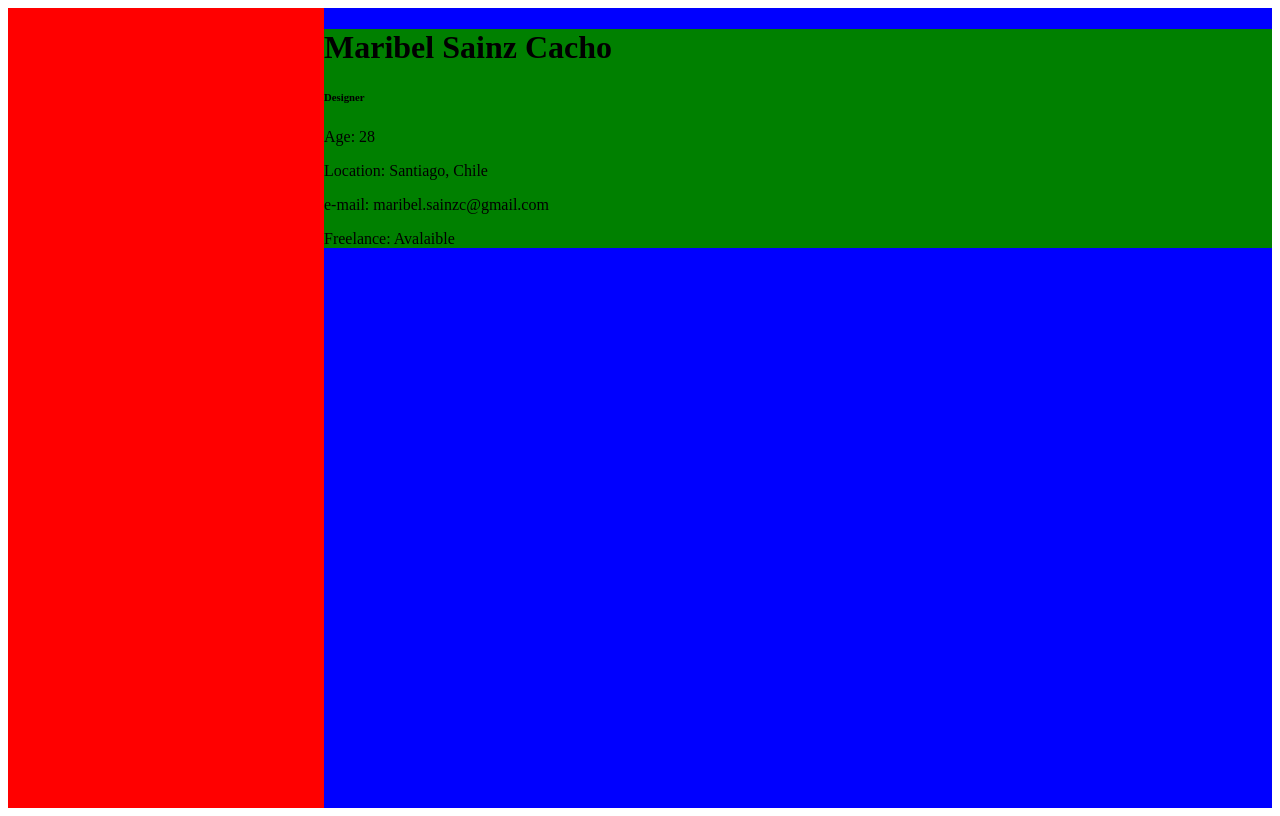
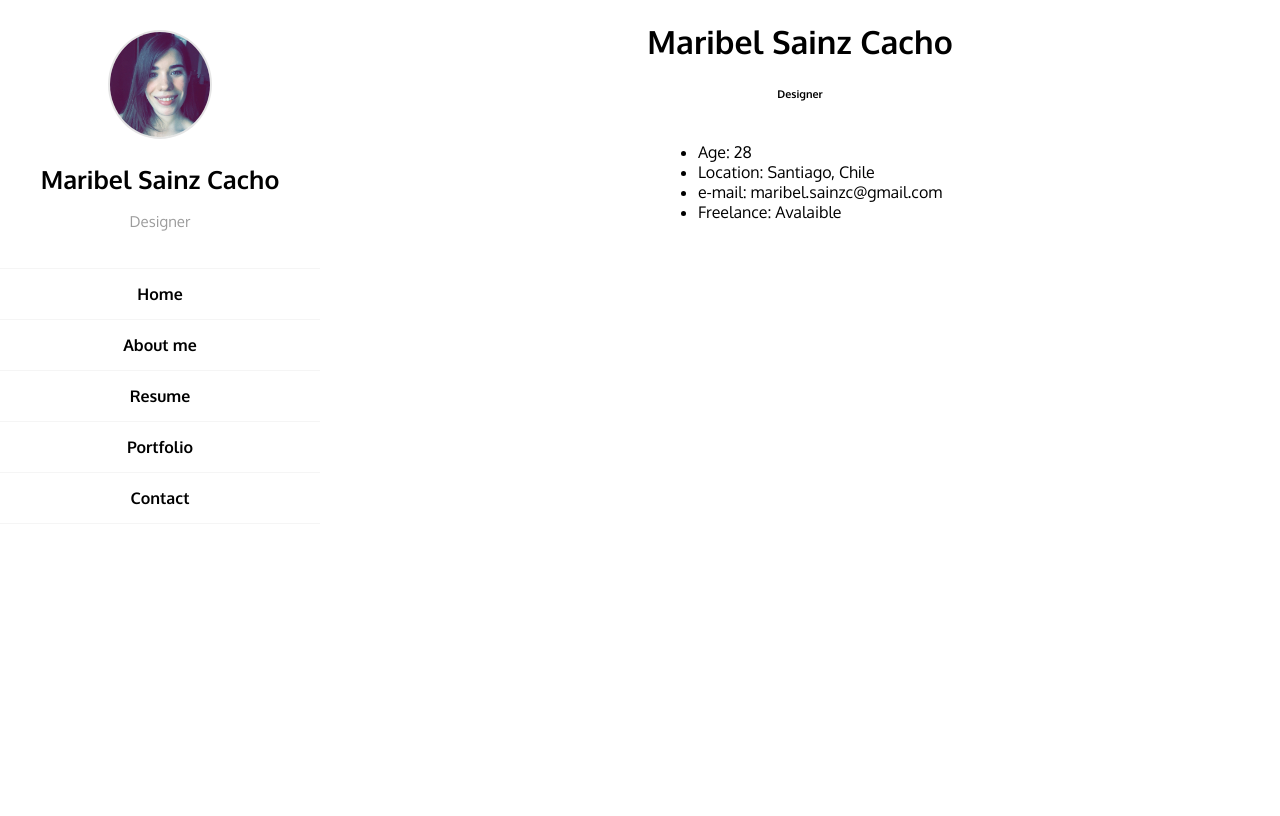
Before and after one commit to maribelsainz/Portafolio, a plain HTML site: page index.html in a window 1280 px wide. Drawn offline with Linux system fonts and the light colour scheme.

Commit message:
Barra izquierda finalizada

```diff
--- a/index.html
+++ b/index.html
@@ -6,18 +6,56 @@
     <meta http-equiv="X-UA-Compatible" content="ie=edge">
     <title>Portfolio Maribel Sainz</title>
     <link rel="stylesheet" href="styles.css">
+    <link href="https://fonts.googleapis.com/css?family=Oxygen:300,400,700" rel="stylesheet">
 </head>
 <body>
     <div id="flex">
-        <div id="left"></div>
+        <div id="left">
+            <div id="box_flex_superior">
+                <div id="img_wrapper">
+                    <img id="foto_perfil" src="img/IMG_6072 2.jpg" >
+                </div>
+                <div id="my_name_menu">
+                    <h1>Maribel Sainz Cacho</h1>
+                </div>
+                <div id="my_profesion_menu"><h2>Designer</h2></div>
+            </div>
+            <div id= "box_flex_inferior">
+                            <div class= "menu_item">
+                                <a href="http://">Home</a>
+                            </div>
+                            <div class= "menu_item">
+                                <a href="http://">About me</a>
+                            </div>
+                            <div class= "menu_item">
+                                <a href="http://">Resume</a>
+                            </div>
+                            <div class= "menu_item">
+                                <a href="http://">Portfolio</a>
+                            </div>
+                            <div class= "menu_item">
+                                <a href="http://">Contact</a>
+                            </div>
+                <div>
+
+                    </div>
+
+            </div>
+        </div>
         <div id="right">
             <div id="home">
-                <h1>Maribel Sainz Cacho</h1>
-                <h6>Designer</h6>
-                <p>Age: 28</p>
-                <p>Location: Santiago, Chile</p>
-                <p>e-mail: maribel.sainzc@gmail.com</p>
-                <p>Freelance: Avalaible</p>
+                <h1 id="my_name">Maribel Sainz Cacho</h1>
+                <h6 id="my_profesion">Designer</h6>
+                <div id="info_home">
+                    <ul id="info_home_list">
+                        <li>Age: 28</li>
+                        <li>Location: Santiago, Chile</li>
+                        <li>e-mail: maribel.sainzc@gmail.com</li>
+                        <li>Freelance: Avalaible</li>
+                    </ul>
+
+                </div>
+
             </div>
         </div>
 
--- a/styles.css
+++ b/styles.css
@@ -1,15 +1,101 @@
+body {
+    font-family: 'Oxygen', sans-serif;
+    margin: 0px;
+}
+
 #left {
-    background-color: red;
     flex: 1;
 }
 #right {
-    background-color: blue;
+    /* background-color: blue;  */
     flex: 3;
 }
 
-#home {background-color: green}
+#home {
+    /* background-color: green  */
+}
 
 #flex{
     display: flex;
     height: 100vh;
 }
+#info_home {
+    text-align: center;
+
+}
+
+#info_home_list {
+    display: inline-block;
+    text-align: left;
+}
+
+#my_name {
+    text-align: center
+}
+
+#my_profesion {
+    text-align: center
+}
+#img_wrapper {
+    text-align: center;
+    margin: 30px auto 20px;
+    max-width: 110px;
+
+}
+#foto_perfil {
+    border-radius: 50%;
+    width: 100px;
+    border: 2px solid #e5e5e5;
+}
+
+#box_flex_inferior {
+    text-align: center;
+    display: block;
+    padding: 25px 0 30px;
+}
+
+#my_profesion_menu {
+    text-align: center;
+}
+
+.menu_item a{
+    text-decoration: none;
+    color: black;
+    padding: 15px 20px;
+    display: block;
+    border-bottom: 1px solid #f5f5f5;
+    font-weight: bold;
+    position: relative;
+}
+
+.menu_item:first-child a{
+    border-top: 1px solid #f5f5f5;
+}
+
+#my_name_menu h1{
+
+    font-size: 25px;
+    text-align: center;
+}
+
+#my_profesion_menu h2 {
+    font-size: 15px;
+    color: #9c9c9c;
+    font-weight: 400;
+}
+
+.menu_item:hover{
+    background-color: #fcfcfc;
+}
+
+.menu_item:hover a::after {
+    display: block;
+    position: absolute;
+    right: 0;
+    bottom: 0;
+    content: '';
+    width: 3px;
+    height: 100%;
+    margin: 0 auto;
+    background-color: #eee;
+}
```
Also changed, not shown: img/IMG_6072 2.jpg (added), 3 other files.
